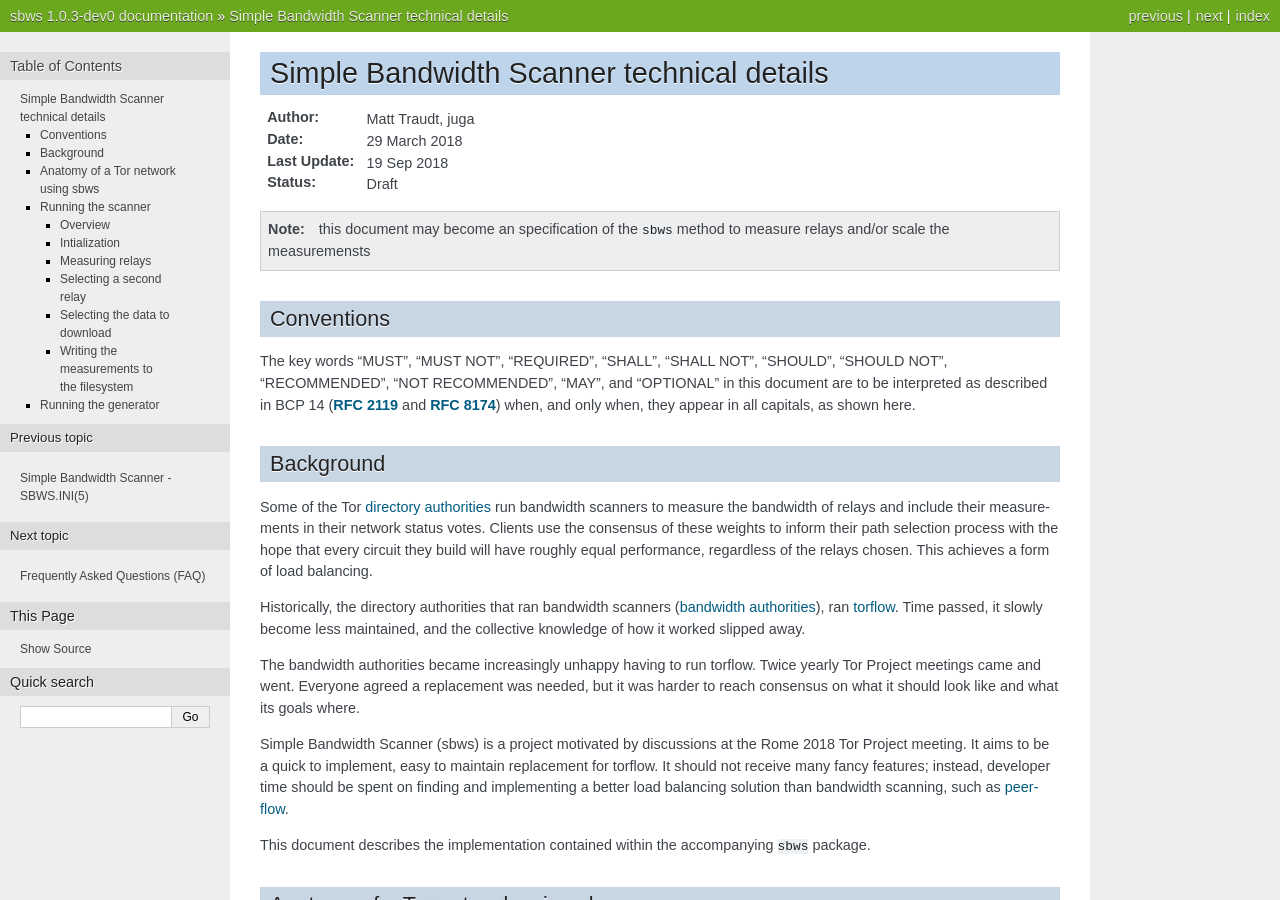
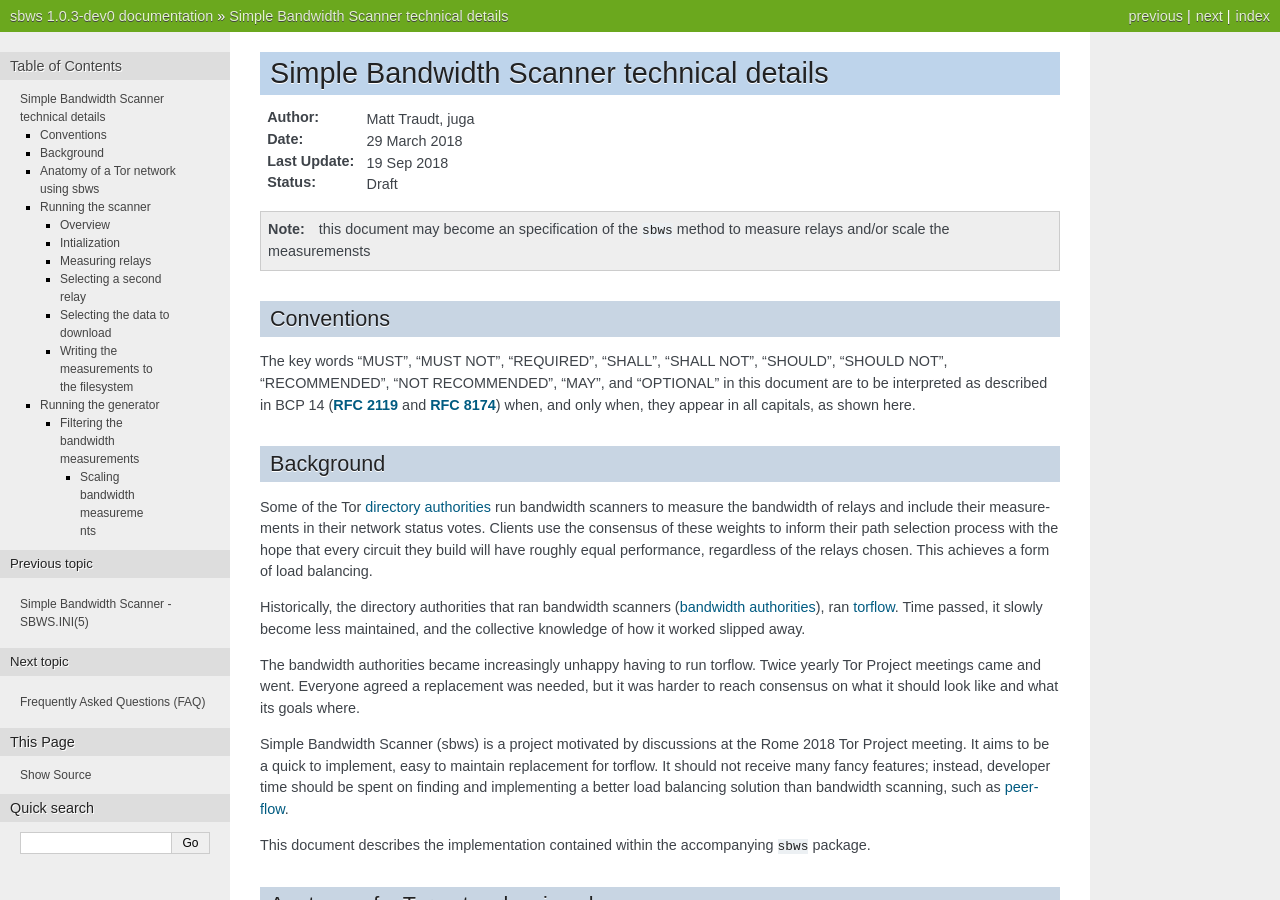
Before and after one commit to torproject/sbws, a Sphinx documentation site: the page built from docs/source/specification.rst, in a window 1280 px wide and 900 px high. Built offline with Sphinx 7.4.7, drawn with Linux system fonts in a browser that asks for light colours; formulas are drawn with MathJax 3; some of the changed text lies outside the part shown.

Commit message:
docs: change section title to filtering

```diff
--- a/docs/source/specification.rst
+++ b/docs/source/specification.rst
@@ -186,15 +186,15 @@
 
 Source code: :func:`sbws.lib.v3bwfile.V3BWFile.from_results`
 
-Selecting bandwidth measurements
-:::::::::::::::::::::::::::::::::::
+Filtering the bandwidth measurements
+~~~~~~~~~~~~~~~~~~~~~~~~~~~~~~~~~~~~~
 
 Each relay bandwidth measurements are selected in the following way:
 
-1. At least two bandwidth measurements (``Result`` s) MUST have been obtained
+#. At least two bandwidth measurements (``Result`` s) MUST have been obtained
    within an arbitrary number of seconds (currently one day).
    If they are not, the relay MUST NOT be included in the Bandwith File.
-2. The measurements than are are older than an arbitrary number of senconds
+#. The measurements than are are older than an arbitrary number of senconds
    in the past MUST be discarded.
    Currently this number is the same as ``data_period`` (5 days).
 
```
